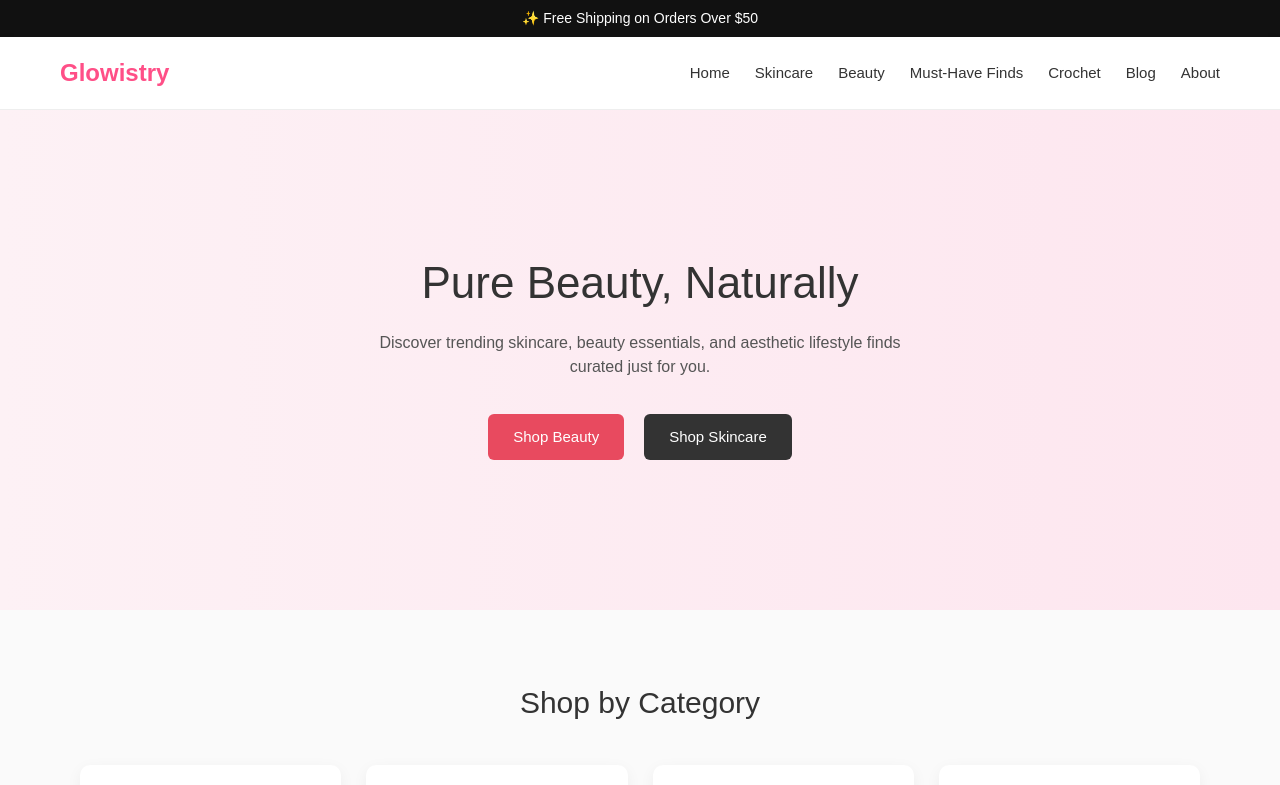
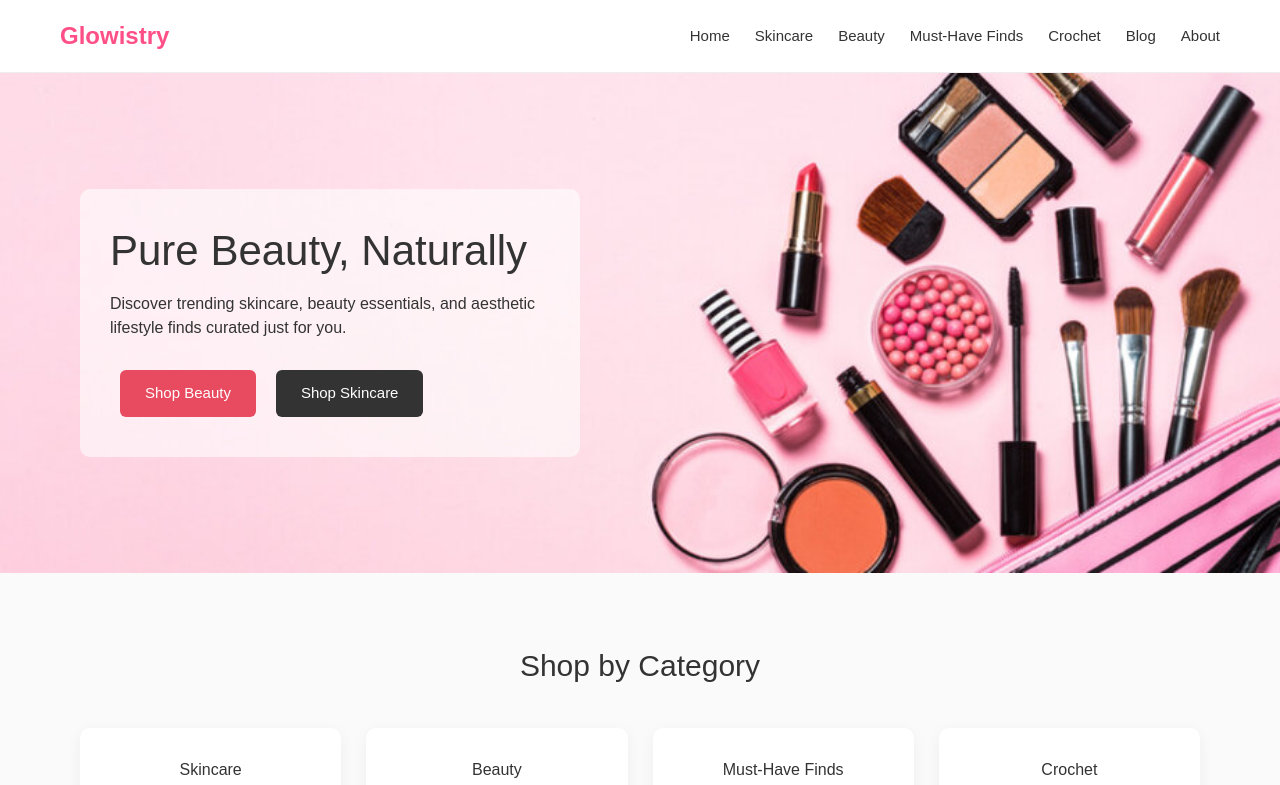
Before and after one commit to sanjanashreem/glowistry, a React (Vite) app: page / in a window 1280 px wide. Shown: the top 785 px of the page. Built offline with nearby package versions, Linux system fonts and the light colour scheme.

Commit message:
changes 1

```diff
--- a/src/pages/Home.css
+++ b/src/pages/Home.css
@@ -49,26 +49,32 @@ color:#e84a5f;
 
 /* Hero */
 
+
 .hero{
 height:500px;
-background:linear-gradient(to right,#fdf1f5,#fde6ef);
+background-size:cover;
+background-position:right center;
+background-repeat:no-repeat;
 display:flex;
 align-items:center;
-justify-content:center;
-text-align:center;
-padding:20px;
+padding-left:80px;
+}
+
+.hero-content{
+max-width:500px;
+background:rgba(255,255,255,0.6);
+padding:30px;
+border-radius:10px;
 }
 
 .hero h2{
-font-size:44px;
-margin-bottom:15px;
+font-size:42px;
+margin-bottom:10px;
 }
 
 .hero p{
-max-width:550px;
-margin:auto;
-color:#555;
-margin-bottom:25px;
+margin-bottom:20px;
+color:#333;
 }
 
 .hero-buttons button{
--- a/src/pages/Home.jsx
+++ b/src/pages/Home.jsx
@@ -1,14 +1,9 @@
 import "./Home.css";
 import { Link } from "react-router-dom";
-
+import homepic from "../assets/homepic.jpg";
 function Home() {
   return (
     <div className="home">
-
-      {/* Announcement */}
-      <div className="announcement">
-        ✨ Free Shipping on Orders Over $50
-      </div>
 
       {/* Navbar */}
       <header className="navbar">
@@ -26,7 +21,10 @@ function Home() {
       </header>
 
       {/* Hero */}
-      <section className="hero">
+      <section
+  className="hero"
+  style={{ backgroundImage: `url(${homepic})` }}
+>
   <div className="hero-content">
     <h2>Pure Beauty, Naturally</h2>
     <p>
@@ -78,7 +76,7 @@ function Home() {
       {/* Trending Products */}
       <section className="trending">
 
-        <h2>Trending Products</h2>
+        <h2>Trending Now</h2>
 
         <div className="product-grid">
 
```
Also changed, not shown: src/assets/homepic.jpg (added). Lines whose indentation alone changed are shown as unchanged.
